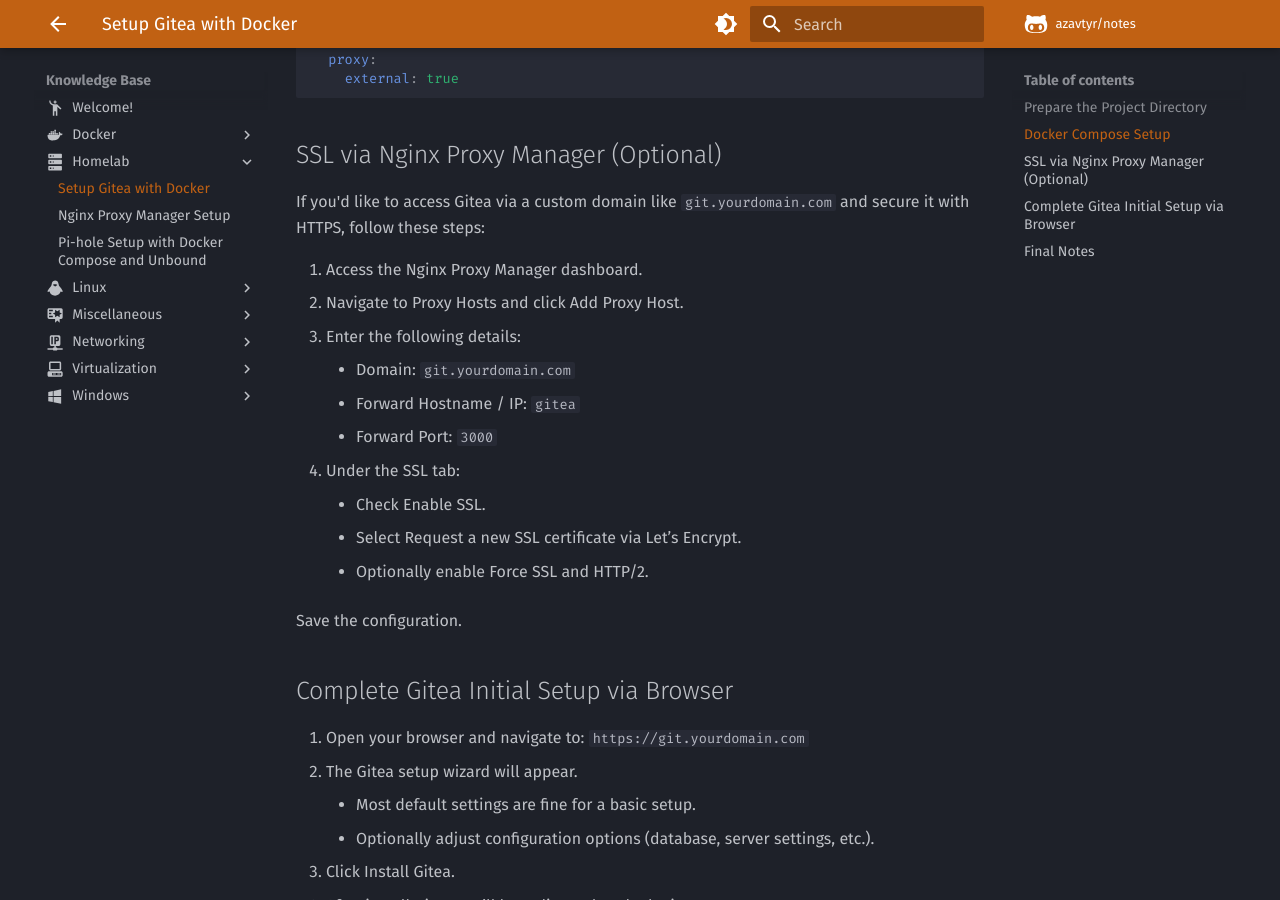
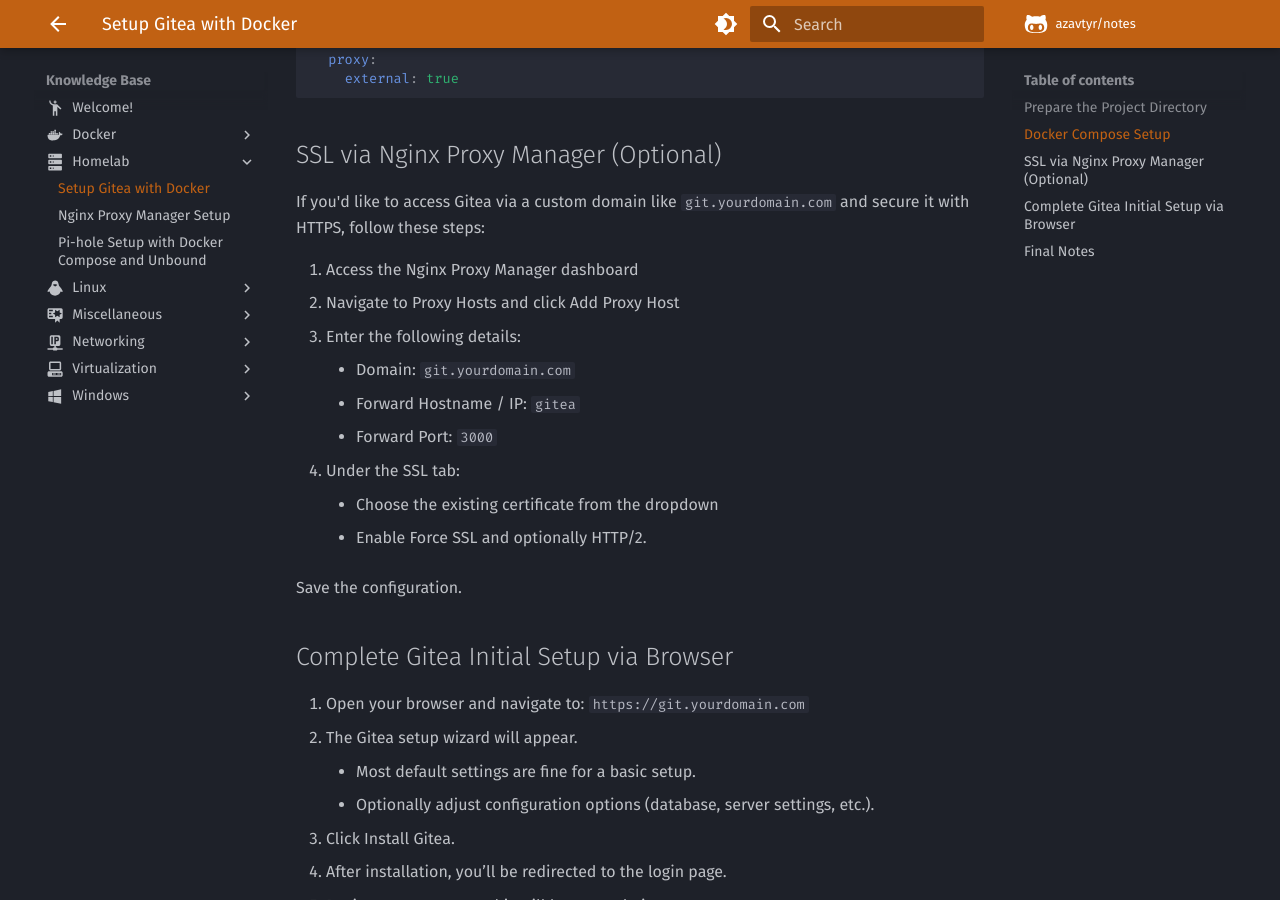
Before and after one commit to azavtyr/notes, an MkDocs documentation site: the page built from docs/homelab/gitea-setup.md, in a window 1280 px wide and 900 px high, scrolled down 922 px. Built offline with MkDocs 1.6.1 and Material for MkDocs 9.7.7, drawn with Linux system fonts in a browser that asks for light colours; comment, search, counter and statistics services are not loaded.

Commit message:
update sections

```diff
--- a/docs/homelab/gitea-setup.md
+++ b/docs/homelab/gitea-setup.md
@@ -44,16 +44,15 @@
 
 If you'd like to access Gitea via a custom domain like `git.yourdomain.com` and secure it with HTTPS, follow these steps:
 
-1. Access the Nginx Proxy Manager dashboard.
-1. Navigate to Proxy Hosts and click Add Proxy Host.
+1. Access the Nginx Proxy Manager dashboard
+1. Navigate to Proxy Hosts and click Add Proxy Host
 1. Enter the following details:
     * Domain: `git.yourdomain.com`
     * Forward Hostname / IP: `gitea`
     * Forward Port: `3000`
 1. Under the SSL tab:
-    * Check Enable SSL.
-    * Select Request a new SSL certificate via Let’s Encrypt.
-    * Optionally enable Force SSL and HTTP/2.
+    * Choose the existing certificate from the dropdown
+    * Enable Force SSL and optionally HTTP/2.
 
 Save the configuration.
 
```
Also changed, not shown: docs/homelab/pihole-unbound-setup.md (+3 -1 lines).
